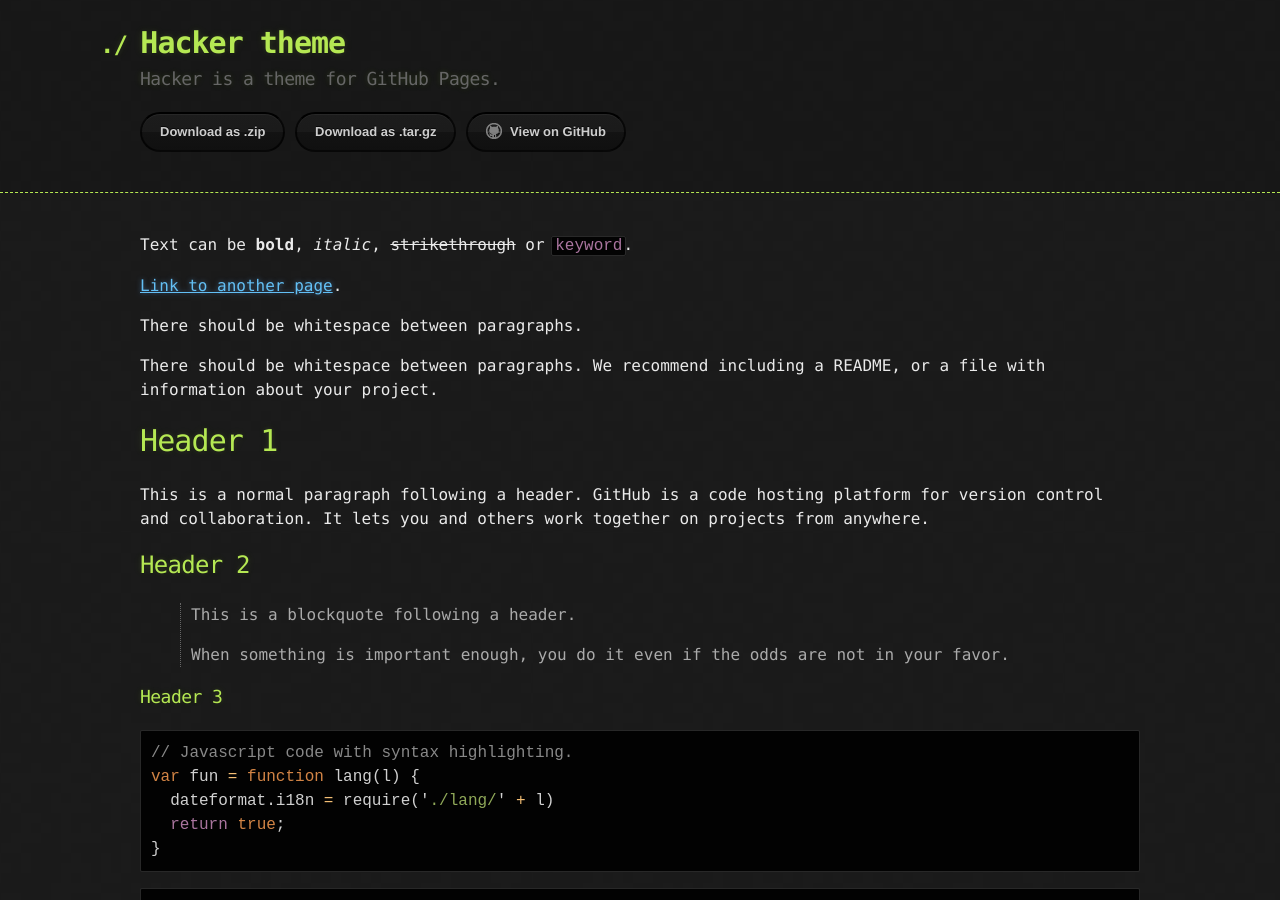
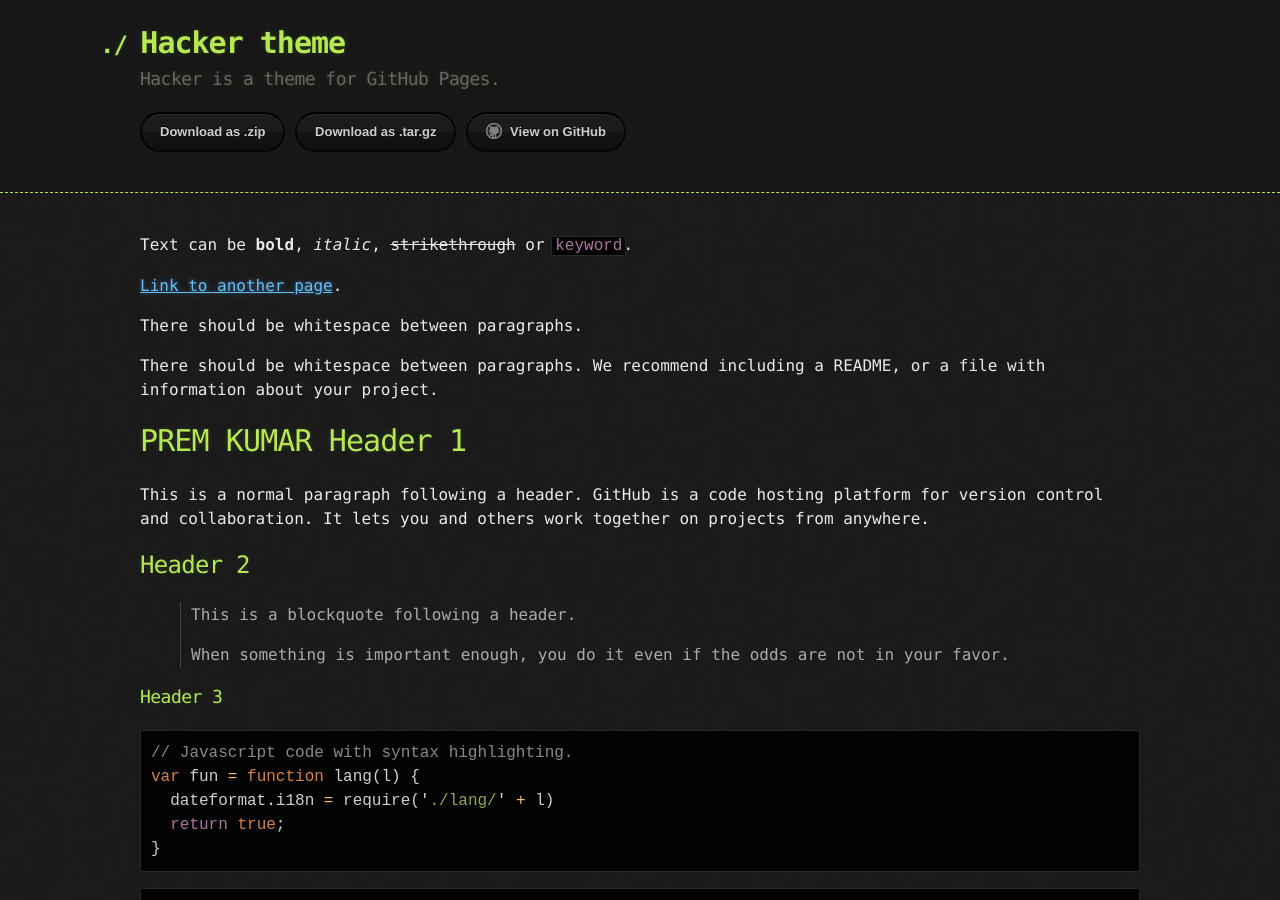
Before and after one commit to PremTechN/premtechn.github.io, a Jekyll site: the page built from index.md, in a window 1280 px wide and 900 px high. Built offline with Jekyll 4.4.1, drawn with Linux system fonts in a browser that asks for light colours.

Commit message:
Update index.md

```diff
--- a/index.md
+++ b/index.md
@@ -10,7 +10,7 @@
 
 There should be whitespace between paragraphs. We recommend including a README, or a file with information about your project.
 
-# Header 1
+# PREM KUMAR Header 1
 
 This is a normal paragraph following a header. GitHub is a code hosting platform for version control and collaboration. It lets you and others work together on projects from anywhere.
 
```
